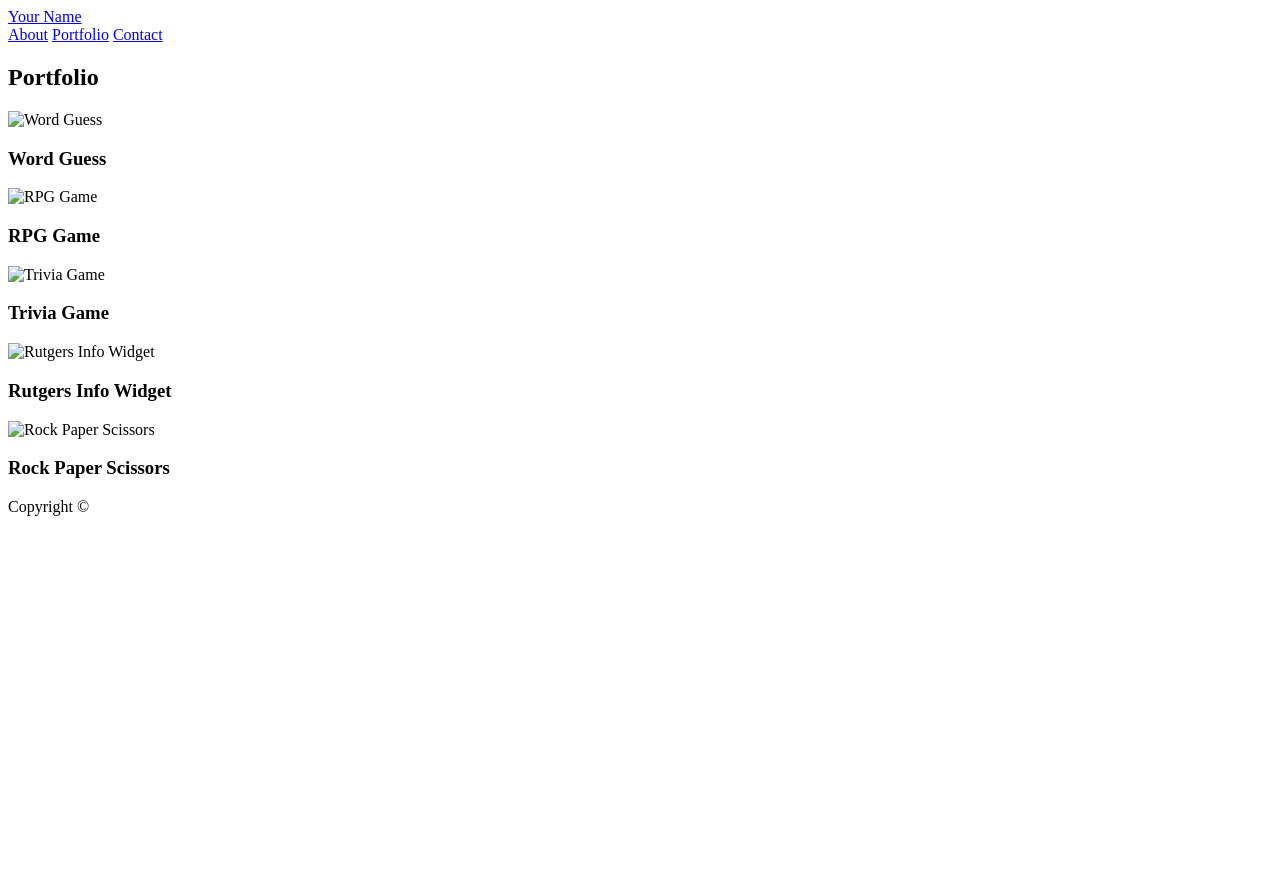
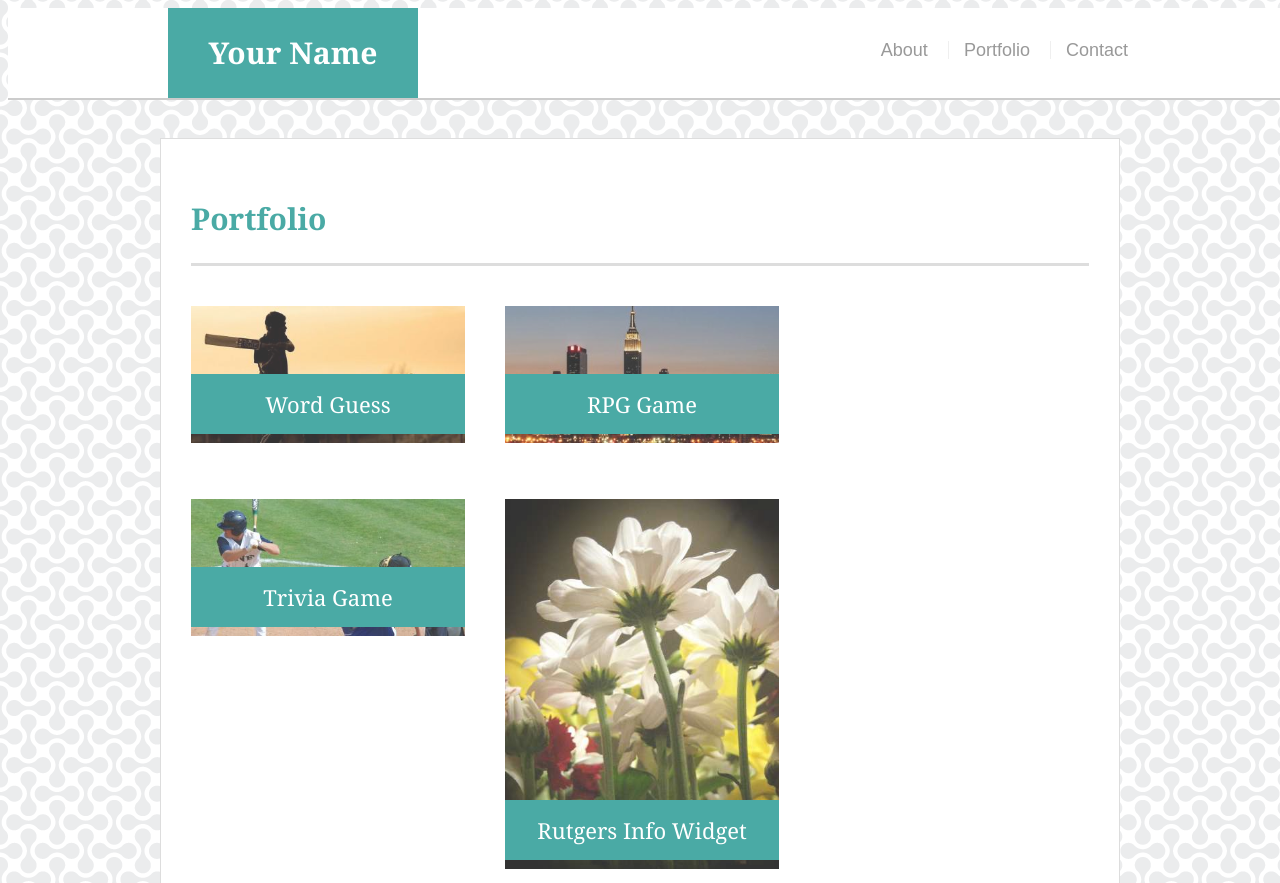
Before and after one commit to ByronPRoberts/byron-roberts-prework, a plain HTML site: page Module-1_Assessment/portfolio.html in a window 1280 px wide. Shown: the top 883 px of the page. Before the commit the page ends 800 px from the top, so only its background shows below. Drawn offline with Linux system fonts and the light colour scheme.

Commit message:
css and images

```diff
--- a/Module-1_Assessment/assets/css/style.css
+++ b/Module-1_Assessment/assets/css/style.css
@@ -0,0 +1,205 @@
+body {
+    font-family: Arial, "Helvetica Neue", Helvetica, sans-serif;
+    font-size: 18px;
+    line-height: 34px;
+    color: #777777;
+    background: url("../images/double-bubble.png");
+  }
+
+  * {
+    box-sizing: border-box;
+  }
+
+  .container {
+    width: 100%;
+    max-width: 960px;
+    margin: 0 auto;
+    clear: both;
+  }
+
+  h1,
+  h2,
+  h3,
+  p {
+    margin-bottom: 20px;
+  }
+
+  p:last-child {
+    margin-bottom: 0;
+  }
+
+  h1,
+  h2,
+  h3 {
+    font-family: Georgia, Times, "Times New Roman", serif;
+    font-weight: 700;
+    color: #4aaaa5;
+  }
+
+  h1 {
+    padding-bottom: 20px;
+    font-size: 30px;
+    line-height: 49px;
+    border-bottom: 3px solid #dddddd;
+  }
+
+  h2,
+  h3 {
+    font-size: 22px;
+  }
+
+  #masthead {
+    position: fixed;
+    z-index: 99;
+    width: 100%;
+    margin: 0 0 30px;
+    overflow: auto;
+    color: #ffffff;
+    background: #ffffff;
+    border-bottom: 2px solid #cccccc;
+  }
+
+  #logo {
+    float: left;
+    width: 250px;
+    height: 90px;
+    font-family: Georgia, Times, "Times New Roman", serif;
+    font-size: 30px;
+    font-weight: 700;
+    line-height: 90px;
+    color: #ffffff;
+    text-align: center;
+    text-decoration: none;
+    background: #4aaaa5;
+  }
+
+  nav {
+    float: right;
+    margin-top: 25px;
+  }
+
+  nav a {
+    display: inline-block;
+    padding-left: 15px;
+    margin-left: 15px;
+    line-height: 18px;
+    color: #999;
+    text-decoration: none;
+    border-left: 1px solid #efefef;
+  }
+
+  nav a:first-child {
+    border-left: 0 none;
+  }
+
+  footer {
+    padding: 30px 0;
+    clear: both;
+    font-size: 12px;
+    color: #ffffff;
+    color: #cccccc;
+    text-align: center;
+    background: #666666;
+    border-top: 8px solid #4aaaa5;
+    height: 50px;
+  }
+
+  h3, h2 {
+    padding-bottom: 20px;
+    margin-bottom: 15px;
+    line-height: 22px;
+    border-bottom: 2px solid #eeeeee;
+  }
+
+  #main-container {
+    padding-top: 130px;
+    min-height: calc(100vh - 70px);
+  }
+
+  .main-section {
+    float: left;
+    width: 100%;
+    max-width: 960px;
+    padding: 30px;
+    margin: 0 0 40px;
+    background: #ffffff;
+    border: 1px solid #dddddd;
+  }
+
+  .work {
+    position: relative;
+    float: left;
+    width: 274px;
+    margin: 20px 0 25px;
+    overflow: auto;
+  }
+
+  .work:nth-child(even) {
+    margin-right: 40px;
+  }
+
+  .work img {
+    width: 100%;
+    border: 0 none;
+    opacity: 0.8;
+  }
+
+  .work h3 {
+    position: absolute;
+    bottom: 20px;
+    width: 100%;
+    padding: 15px;
+    margin-bottom: 0;
+    font-weight: 300;
+    line-height: 30px;
+    color: #ffffff;
+    text-align: center;
+    background: #4aaaa5;
+    border-bottom: 0;
+  }
+
+  .auth-image {
+    float: left;
+    width: 200px;
+    height: auto;
+    margin-top: 10px;
+    margin-right: 25px;
+  }
+
+  #contact-form ul {
+    margin-bottom: 20px;
+  }
+
+  #contact-form li {
+    margin-bottom: 10px;
+  }
+
+  label,
+  input[type=text],
+  input[type=email],
+  textarea {
+    display: block;
+    width: 100%;
+  }
+
+  input[type=text],
+  input[type=email],
+  textarea {
+    height: 35px;
+    padding: 0 10px;
+    font-size: 14px;
+    border: 1px solid #dddddd;
+  }
+
+  textarea {
+    height: 200px;
+  }
+
+  input[type=submit] {
+    padding: 10px 30px;
+    font-size: 18px;
+    color: #ffffff;
+    cursor: pointer;
+    background: #4aaaa5;
+    border: 0 none;
+  }
--- a/Module-1_Assessment/portfolio.html
+++ b/Module-1_Assessment/portfolio.html
@@ -24,23 +24,23 @@
     <section class="main-section">
       <h1>Portfolio</h1>
       <div class="work">
-        <img src="assets/images/technics-q-c-640-480-1.jpg" alt="Word Guess">
+        <img src="assets/images/crick.jpg" alt="Word Guess">
         <h3>Word Guess</h3>
       </div>
       <div class="work">
-        <img src="assets/images/technics-q-c-640-480-2.jpg" alt="RPG Game">
+        <img src="assets/images/skyline.jpg" alt="RPG Game">
         <h3>RPG Game</h3>
       </div>
       <div class="work">
-        <img src="assets/images/technics-q-c-640-480-5.jpg" alt="Trivia Game">
+        <img src="assets/images/baseb.jpg" alt="Trivia Game">
         <h3>Trivia Game</h3>
       </div>
       <div class="work">
-        <img src="assets/images/technics-q-c-640-480-7.jpg" alt="Rutgers Info Widget">
+        <img src="assets/images/nature-h-c-407-550-7.jpg" alt="Rutgers Info Widget">
         <h3>Rutgers Info Widget</h3>
       </div>
       <div class="work">
-        <img src="assets/images/technics-q-c-640-480-9.jpg" alt="Rock Paper Scissors">
+        <img src="assets/images/fashion-q-c-407-366-3.jpg" alt="Rock Paper Scissors">
         <h3>Rock Paper Scissors</h3>
       </div>
     </section>
```
Also changed, not shown: Module-1_Assessment/index.html (+1 -1 lines), Module-1_Assessment/assets/images/baseb.jpg (added), Module-1_Assessment/assets/images/crick.jpg (added), Module-1_Assessment/assets/images/double-bubble.png (added), Module-1_Assessment/assets/images/fashion-q-c-407-366-3.jpg (added), Module-1_Assessment/assets/images/nature-h-c-407-550-7.jpg (added), Module-1_Assessment/assets/images/skyline.jpg (added), Module-1_Assessment/assets/images/totally_me.jpg (added).
